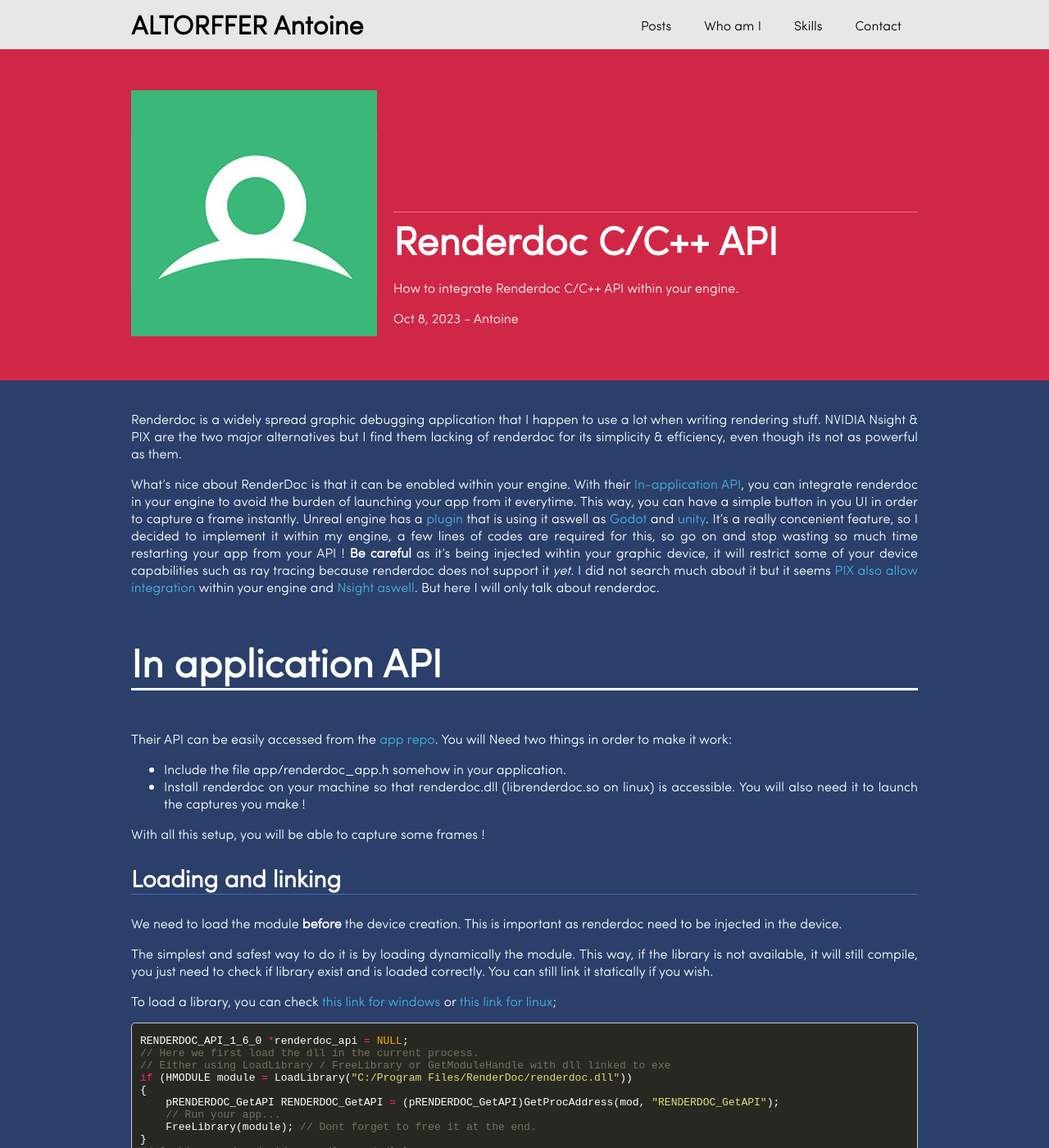
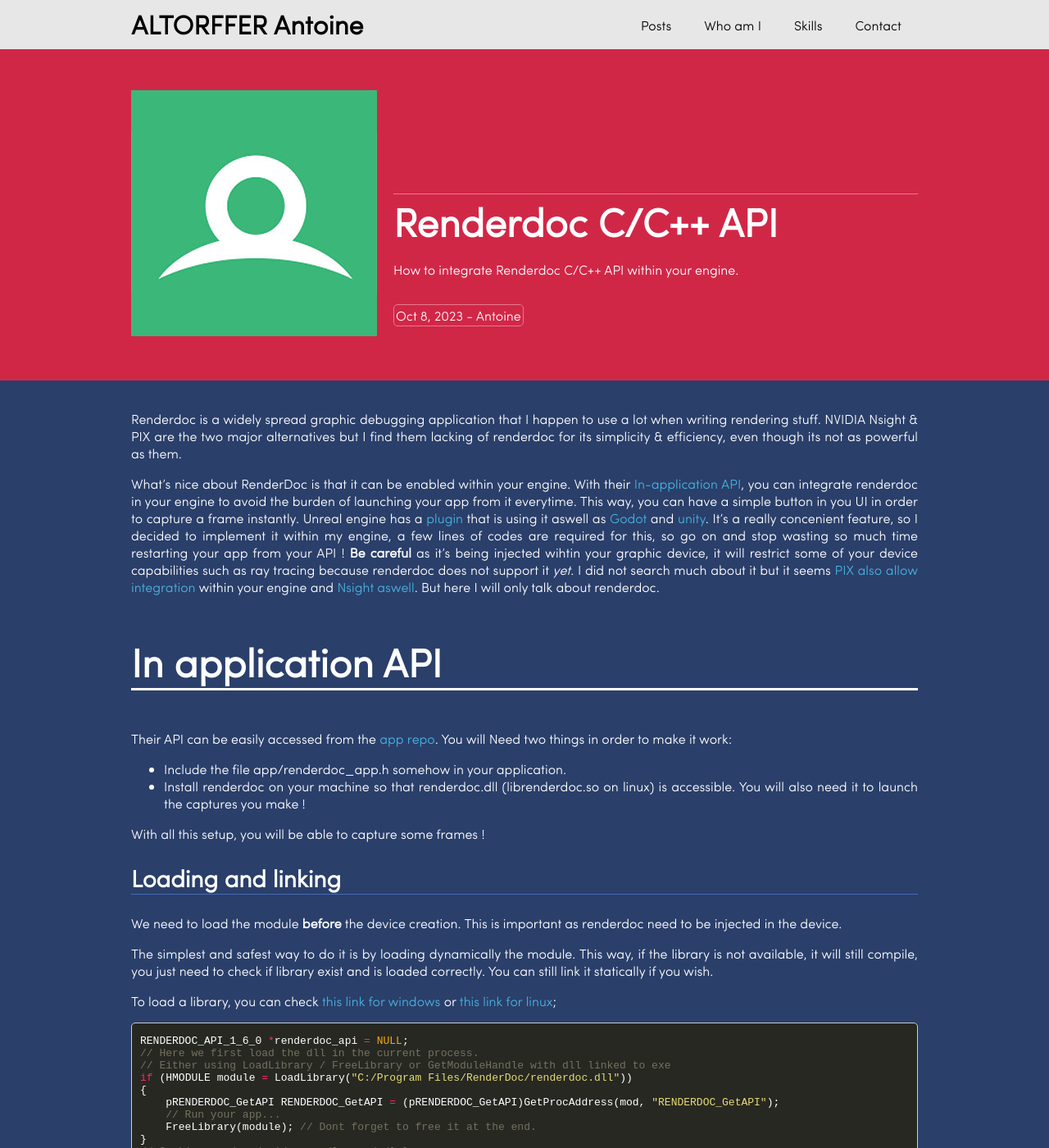
Before and after one commit to antaalt/antaalt.github.io, a Jekyll site: the page built from _posts/2023-10-08-renderdoc-app.md, in a window 1280 px wide and 1400 px high. Shown: the whole window at 82% size. Built offline with Jekyll 4.4.1, drawn with Linux system fonts in a browser that asks for light colours.

Commit message:
Fix property image invalid.

```diff
--- a/_config.yml
+++ b/_config.yml
@@ -18,7 +18,7 @@
 
 title: Antoine Altorffer - 3D graphics programmer
 email: altorantoine@gmail.com
-image: /assets/images/projets/miniatures/profile.jpg
+image: /assets/images/profile.jpg
 description: > # this means to ignore newlines until "keywords:"
   Ingénieur créatif passioné par l'animation,
   les jeux vidéo et la réalité virtuelle et augmentée.
--- a/_config_dev.yml
+++ b/_config_dev.yml
@@ -18,7 +18,7 @@
 
 title: Antoine Altorffer - 3D graphics programmer
 email: altorantoine@gmail.com
-image: /assets/images/projets/miniatures/profile.jpg
+image: /assets/images/profile.jpg
 description: > # this means to ignore newlines until "baseurl:"
   Ingénieur créatif passioné par l'animation,
   les jeux vidéo et la réalité virtuelle et augmentée.
--- a/_includes/head.html
+++ b/_includes/head.html
@@ -8,7 +8,7 @@
     <meta name="keywords" content="{{ site.keywords }}">
 
     <meta property="og:title" content="{% if page.title %}{{ page.title | escape }}{% else %}{{ site.title | escape }}{% endif %}"/>
-    <meta property="og:image" content="{{ site.image }}"/>
+    <meta property="og:image" content="{% if page.background %}{{ page.background }}{% else %}{{ site.image }}{% endif %}"/>
     <meta property="og:description" content="{{ page.excerpt | default: site.description | strip_html | normalize_whitespace | truncate: 160 | escape }}"/>
     <meta property="og:url" content="{{ site.url }}{% if page.url %}{{ page.url }}{% endif %}"/>
     <meta property="og:locale" content="{{ page.lang | default: site.default_lang | default: "fr" }}"/>
--- a/_layouts/home.html
+++ b/_layouts/home.html
@@ -1,7 +1,6 @@
 ---
 layout: default
-title: Antoine Altorffer - 3D software engineer
-#date: 2020-05-17 #YYYY-MM-DD HH:MM:SS +/-TTTT
+title: Antoine Altorffer - 3D graphics engineer
 ---
 <!-- Home -->
 <section id="home">
--- a/_sass/post/_post.scss
+++ b/_sass/post/_post.scss
@@ -35,6 +35,13 @@
 		vertical-align: bottom;
 		display: inline-block;
 		width: calc(#{$global-width} - 320px);
+
+		.post-meta {
+			border: 1px solid lighten($red, 20%);
+			display: inline-block;
+			padding: 2px;
+			border-radius: 5px;
+		}
 	}
 }
 .post-content {
```
Also changed, not shown: assets/images/profile.jpg (added).
